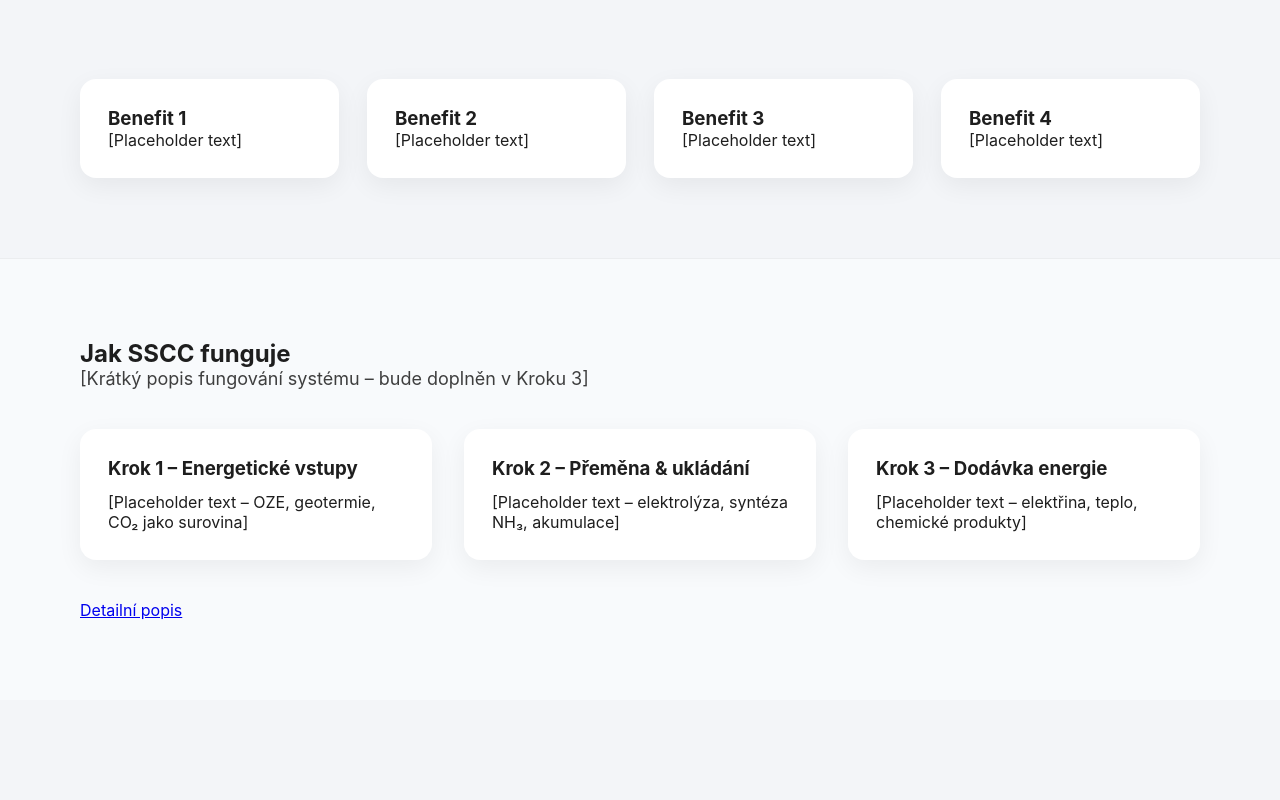
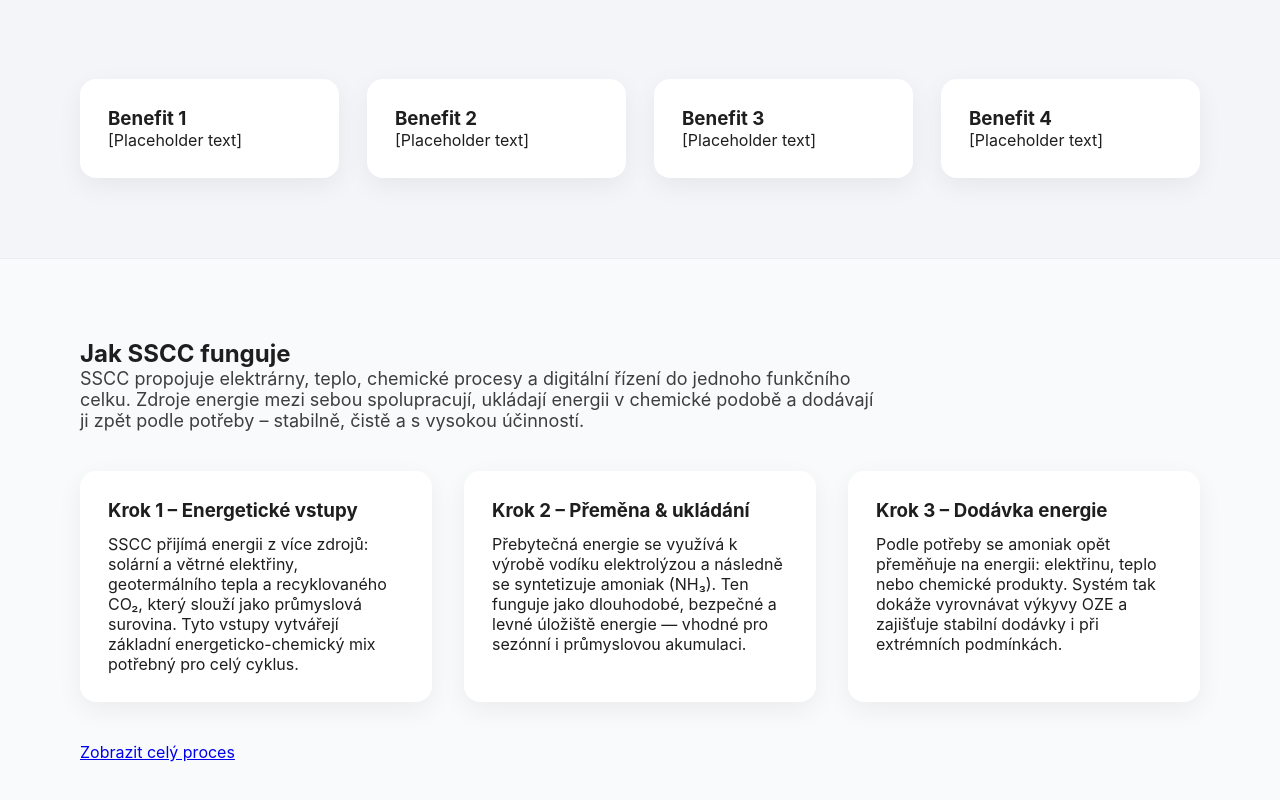
Before and after one commit to maklicek/sscc-web-v2, a plain HTML site: page index.html in a window 1280 px wide. Shown: the part 723-1523 px from the top of the page. Before the commit the page ends 1423 px from the top, so only its background shows below. Drawn offline with Linux system fonts and the light colour scheme.

Commit message:
Update index.html

```diff
--- a/index.html
+++ b/index.html
@@ -71,34 +71,49 @@
             </div>
         </div>
     </section>
+
     <!-- HOW SSCC WORKS -->
     <section class="how-section section">
         <div class="container">
             <h2>Jak SSCC funguje</h2>
+
             <p class="how-intro">
-            [Krátký popis fungování systému – bude doplněn v Kroku 3]
+                SSCC propojuje elektrárny, teplo, chemické procesy a digitální řízení do jednoho funkčního celku.
+                Zdroje energie mezi sebou spolupracují, ukládají energii v chemické podobě a dodávají ji zpět podle potřeby –
+                stabilně, čistě a s vysokou účinností.
             </p>
 
             <div class="how-grid">
 
                 <div class="how-item">
                     <h3>Krok 1 – Energetické vstupy</h3>
-                <p>[Placeholder text – OZE, geotermie, CO₂ jako surovina]</p>
+                    <p>
+                        SSCC přijímá energii z více zdrojů: solární a větrné elektřiny, geotermálního tepla
+                        a recyklovaného CO₂, který slouží jako průmyslová surovina. Tyto vstupy vytvářejí
+                        základní energeticko-chemický mix potřebný pro celý cyklus.
+                    </p>
                 </div>
 
                 <div class="how-item">
                     <h3>Krok 2 – Přeměna & ukládání</h3>
-                <p>[Placeholder text – elektrolýza, syntéza NH₃, akumulace]</p>
+                    <p>
+                        Přebytečná energie se využívá k výrobě vodíku elektrolýzou a následně se syntetizuje
+                        amoniak (NH₃). Ten funguje jako dlouhodobé, bezpečné a levné úložiště energie —
+                        vhodné pro sezónní i průmyslovou akumulaci.
+                    </p>
                 </div>
 
                 <div class="how-item">
                     <h3>Krok 3 – Dodávka energie</h3>
-                <p>[Placeholder text – elektřina, teplo, chemické produkty]</p>
+                    <p>
+                        Podle potřeby se amoniak opět přeměňuje na energii: elektřinu, teplo nebo chemické produkty.
+                        Systém tak dokáže vyrovnávat výkyvy OZE a zajišťuje stabilní dodávky i při extrémních podmínkách.
+                    </p>
                 </div>
 
             </div>
 
-        <a href="#" class="btn-secondary how-btn">Detailní popis</a>
+            <a href="#" class="btn-secondary how-btn">Zobrazit celý proces</a>
         </div>
     </section>
 
```
Lines whose indentation alone changed are shown as unchanged.
